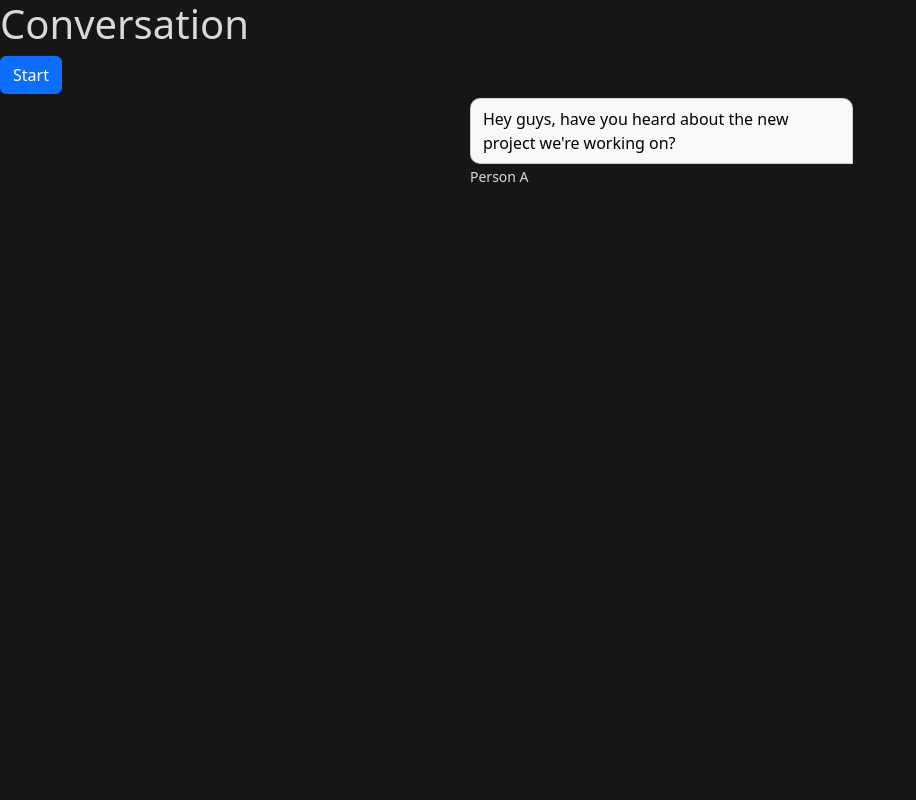
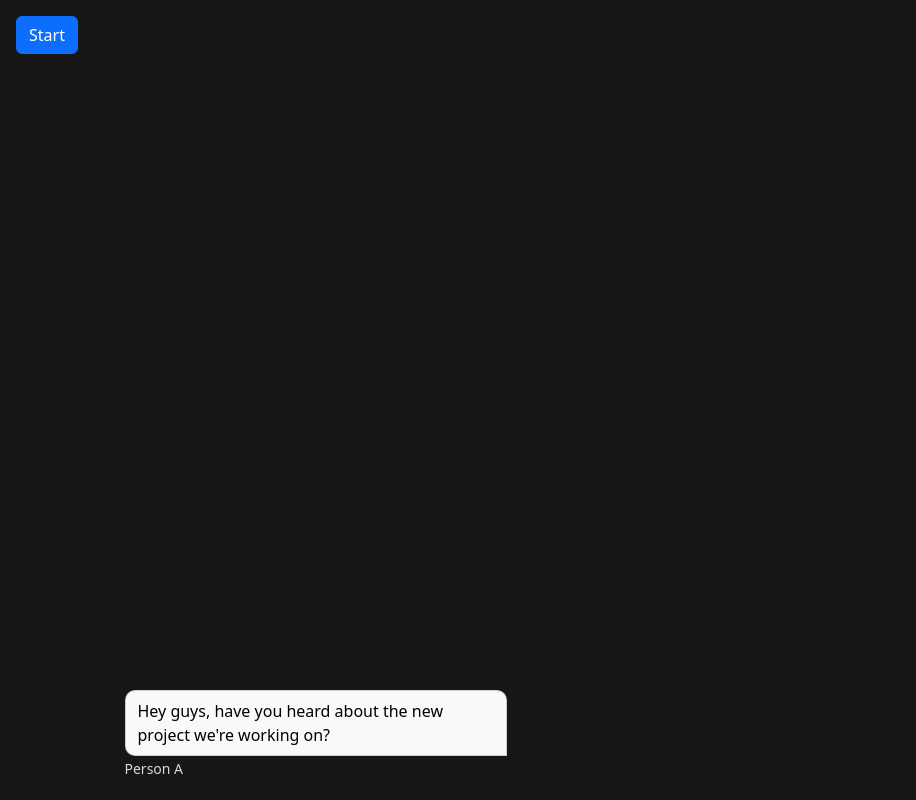
Before and after one commit to infantGrandpa/story-game, a plain HTML site: page index.html in a window 1280 px wide. Both pictures are taken after a click on the button "Start". Shown: the whole page, without its empty margins (0-916 px from the left). Drawn offline with nearby package versions, Linux system fonts and the light colour scheme.

```diff
--- a/data/characters.json
+++ b/data/characters.json
@@ -27,9 +27,8 @@
         "id": 3,
         "name": "Narrator",
         "gender": "Unknown",
-        "bodyColor": "#000000",
+        "bodyColor": "#161616",
         "textColor": "#FFFFFF",
         "type": "narrator"
     }
-
 ]
--- a/data/dialogue.json
+++ b/data/dialog.json
@@ -50,7 +50,7 @@
     {
         "id": 8,
         "speakerID": 3,
-        "text": "All three go to Person A's office",
+        "text": "All three go to Person A's office.",
         "nextLine": 9
     },
     {
@@ -104,8 +104,7 @@
     {
         "id": 17,
         "speakerID": 3,
-        "text": "Person B and C nod in agreement",
+        "text": "Person B and C nod in agreement.",
         "nextLine": 0
     }
-
 ]
--- a/index.html
+++ b/index.html
@@ -16,10 +16,9 @@
 
 <body>
     <nav class="nav">
-        <h1>Conversation</h1>
+        <button class="btn btn-primary m-3" onclick="ShowCurrentDialog()">Start</button>
     </nav>
 
-    <button class="btn btn-primary" onclick="ShowCurrentDialog()">Start</button>
 
     <div class="container">
         <ul class="conversation">
--- a/scripts.js
+++ b/scripts.js
@@ -67,7 +67,7 @@ async function FetchCharacters() {
 }
 
 async function FetchDialog() {
-    const requestURL = 'https://raw.githubusercontent.com/infantGrandpa/story-game/main/data/dialogue.json';
+    const requestURL = 'https://raw.githubusercontent.com/infantGrandpa/story-game/main/data/dialog.json';
     const request = new Request(requestURL);
 
     const response = await fetch(request);
@@ -131,11 +131,13 @@ function CreateMessage(dialogObj) {
     author.classList.add('author');
     author.textContent = character.name;
 
+    window.getComputedStyle(section).height;
     card.appendChild(body);
     msg.appendChild(card);
     msg.appendChild(author);
 
     section.appendChild(msg);
+    window.getComputedStyle(section).height;
 
     currentDialogID = dialogObj.nextLine;
 
--- a/style.css
+++ b/style.css
@@ -13,6 +13,9 @@ body {
     margin-left: auto;
     margin-right: auto;
     padding: 0;
+    position: absolute;
+    bottom: 0;
+    transition: height 400ms;
 }
 
 .message {
```
Also changed, not shown: 1 other file.
